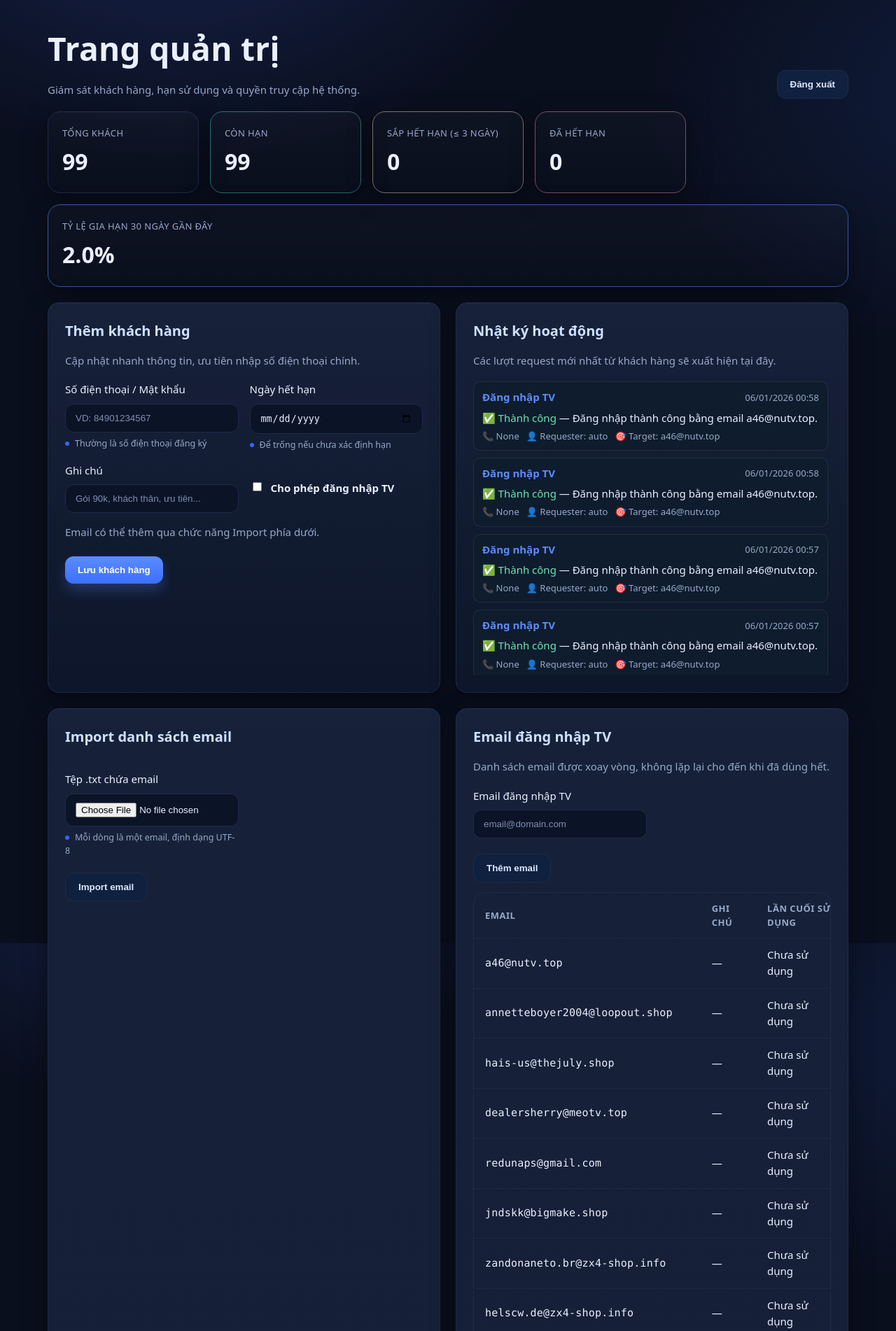
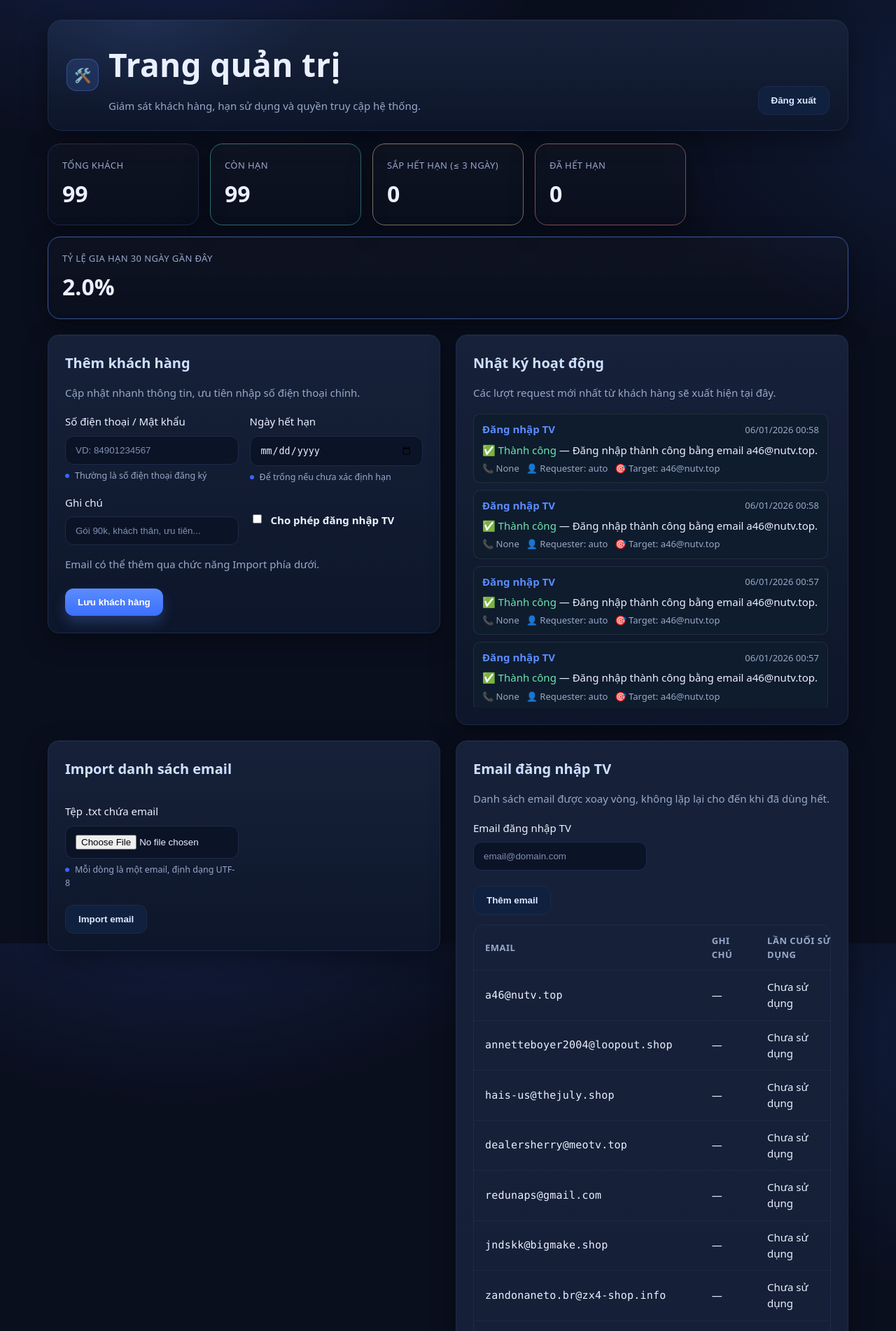
Before and after one commit to tuanminhh03/Get_code_and_family_netflix, a Flask app: page /admin in a window 1280 px wide. Shown: the top 1902 px of the page at 70% size. Run offline with Flask 3, Linux system fonts and the light colour scheme; the visitor is signed in with stand-in values (Sample User, id 1); data comes from the database, SQL or seed files in the repository.

Commit message:
Redesign admin layout and refine TV login status

```diff
--- a/static/styles.css
+++ b/static/styles.css
@@ -461,6 +461,25 @@ label small::before{
 .tag-fail{ color:#ff7b7b; }
 
 .status-steps{ margin-top:16px; }
+.status-steps-list{
+  display:grid;
+  gap:8px;
+  margin-top:8px;
+}
+.status-step{
+  display:flex;
+  align-items:center;
+  gap:10px;
+  font-weight:600;
+}
+.status-dot{
+  width:8px;
+  height:8px;
+  border-radius:999px;
+  background:var(--primary);
+  box-shadow:0 0 0 4px rgba(91,140,255,0.2);
+  flex-shrink:0;
+}
 
 @keyframes pop{
   from{ transform:scale(.96); opacity:0; }
@@ -477,10 +496,43 @@ label small::before{
   align-items:flex-end;
   gap:16px;
   margin-bottom:18px;
+  padding:22px 26px;
+  border-radius:20px;
+  border:1px solid var(--border);
+  background:
+    radial-gradient(400px 220px at 12% 0%, rgba(91,140,255,0.12), transparent 60%),
+    linear-gradient(180deg, rgba(255,255,255,.03), transparent),
+    linear-gradient(180deg, var(--card), var(--card-2));
+  box-shadow: var(--shadow);
 }
 .admin-hero .subtle{ margin-bottom:0; }
+.admin-hero-title{
+  display:flex;
+  align-items:center;
+  gap:14px;
+}
+.admin-hero-icon{
+  display:inline-flex;
+  align-items:center;
+  justify-content:center;
+  width:46px;
+  height:46px;
+  border-radius:14px;
+  background:rgba(91,140,255,0.16);
+  border:1px solid rgba(91,140,255,0.35);
+  font-size:20px;
+}
+.admin-hero-main{
+  flex:1 1 280px;
+}
+.admin-hero-actions{
+  display:flex;
+  align-items:center;
+  gap:12px;
+}
 .admin-login{
   max-width:520px;
+  margin:0 auto;
 }
 .stack > * + *{
   margin-top:22px;
@@ -489,6 +541,7 @@ label small::before{
   display:grid;
   gap:22px;
   grid-template-columns: repeat(auto-fit, minmax(280px, 1fr));
+  align-items:start;
 }
 .admin-stats .mini-card{
   padding:20px;
--- a/templates/admin.html
+++ b/templates/admin.html
@@ -1,14 +1,21 @@
 {% extends 'base.html' %}
 {% block content %}
 <header class="admin-hero">
+  <div class="admin-hero-main">
+    <div class="admin-hero-title">
+      <span class="admin-hero-icon">🛠️</span>
       <div>
         <h1>Trang quản trị</h1>
         <p class="subtle">Giám sát khách hàng, hạn sử dụng và quyền truy cập hệ thống.</p>
       </div>
+    </div>
+  </div>
   {% if session.get('is_admin') %}
+    <div class="admin-hero-actions">
       <form method="post" action="{{ url_for('admin_logout') }}">
         <button type="submit" class="btn-secondary">Đăng xuất</button>
       </form>
+    </div>
   {% endif %}
 </header>
 
```
Also changed, not shown: static/app.js (+22 -6 lines). Lines whose indentation alone changed are shown as unchanged.
